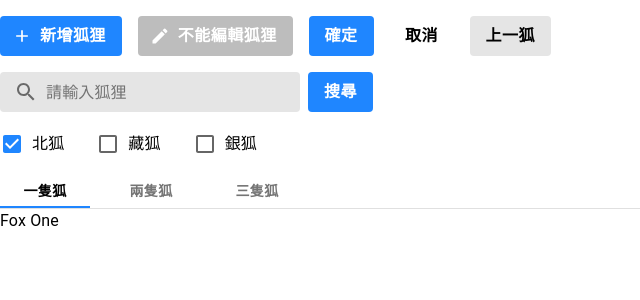
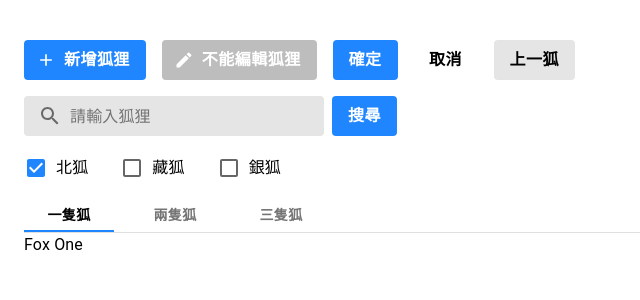
Before and after one commit to tzynwang/react-mui, a React (Create React App) app: page / in a window 1280 px wide. Shown: the top 300 px of the page, without its empty margins (0-640 px from the left). Built offline with nearby package versions, Linux system fonts and the light colour scheme.

Commit message:
[feat] Wrap demo components with MuiBox

```diff
--- a/src/components/pages/App.tsx
+++ b/src/components/pages/App.tsx
@@ -5,16 +5,13 @@ import InputDemo from './../common/Input'
 import CheckBoxDemo from './../common/CheckBox'
 import TabsGroup from './../common/Tabs'
 
+import Box from '@mui/material/Box'
 import Stack from '@mui/material/Stack'
 
 function App(): React.ReactElement {
   return (
-    <div className="App">
-      <Stack
-        spacing={2}
-        direction="row"
-        sx={{ margin: '1rem 0' }}
-      >
+    <Box className="App" sx={{ p: 3 }}>
+      <Stack spacing={2} direction="row" sx={{ margin: '1rem 0' }}>
         <ButtonDemo />
       </Stack>
       <Stack direction="row" sx={{ margin: '1rem 0' }}>
@@ -24,7 +21,7 @@ function App(): React.ReactElement {
         <CheckBoxDemo />
       </Stack>
       <TabsGroup />
-    </div>
+    </Box>
   )
 }
 
```
